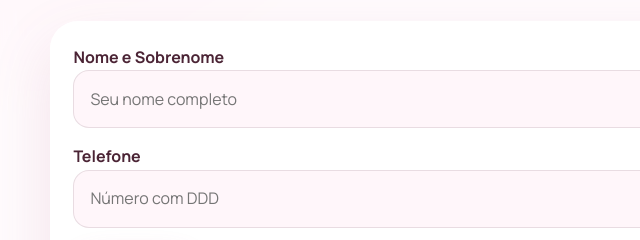
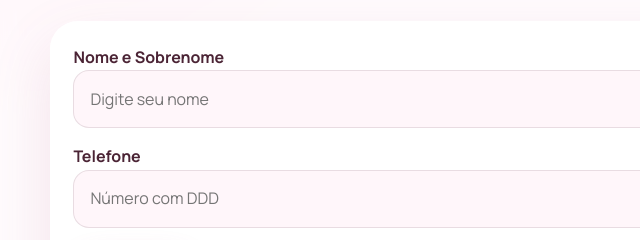
Before and after one commit to sosorke/testealexiacadm, a plain HTML site: page cadastro.html in a window 1280 px wide. Shown: the part 331-571 px from the top of the page, 0-640 px from the left. Drawn offline with Linux system fonts and the light colour scheme.

Commit message:
Update cadastro.html

```diff
--- a/cadastro.html
+++ b/cadastro.html
@@ -46,7 +46,7 @@
           <form id="cadastro-form" class="site-form">
             <div class="field">
               <label for="cadastro-nome">Nome e Sobrenome</label>
-              <input id="cadastro-nome" name="nome" type="text" required placeholder="Seu nome completo">
+              <input id="cadastro-nome" name="nome" type="text" required placeholder="Digite seu nome">
             </div>
             <div class="field">
               <label for="cadastro-telefone">Telefone</label>
```
